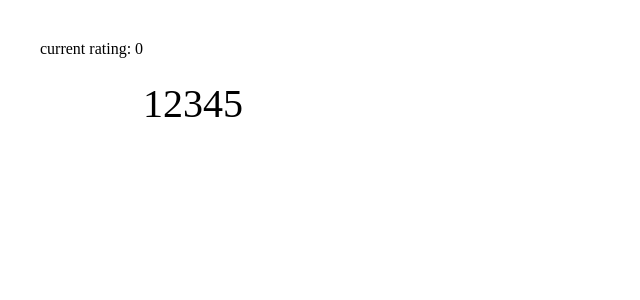
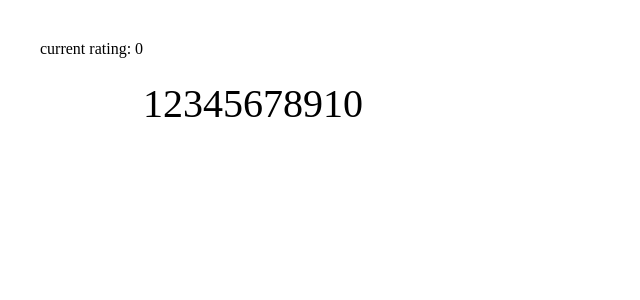
Before and after one commit to tyseawood/star-rating-component, a React (Vite) app: page / in a window 1280 px wide. Shown: the top 300 px of the page, without its empty margins (0-640 px from the left). Built offline with nearby package versions, Linux system fonts and the light colour scheme; the HTML template or start-up script is replaced by a standard one.

Commit message:
feat:Pass star count as prop

```diff
--- a/src/App.tsx
+++ b/src/App.tsx
@@ -15,7 +15,7 @@ function App() {
   return (
       <>
           <main>
-              <StarRating />
+              <StarRating maxRating={10}/>
           </main>
       </>
   )
--- a/src/StarRating.tsx
+++ b/src/StarRating.tsx
@@ -1,7 +1,10 @@
 import React, { useState } from "react";
 import './StarRating.css'
-const StarRating: React.FC = () => {
-    // const maxRating = 5
+
+type StarProps = {
+    maxRating: number
+}
+const StarRating: React.FC<StarProps> = ({maxRating = 5}:{ maxRating: number }) => {
     const [currentRating, setCurrentRating] = useState(0)
     const [hoveredRating, setHoveredRating] = useState(0)
 
@@ -16,7 +19,7 @@ const StarRating: React.FC = () => {
             current rating: { currentRating }
             {
 
-               [...Array(5)].map((_, idx) => {
+               [...Array(maxRating)].map((_, idx) => {
                    const ratingValue  = idx + 1
                    return (
                        <p
```
